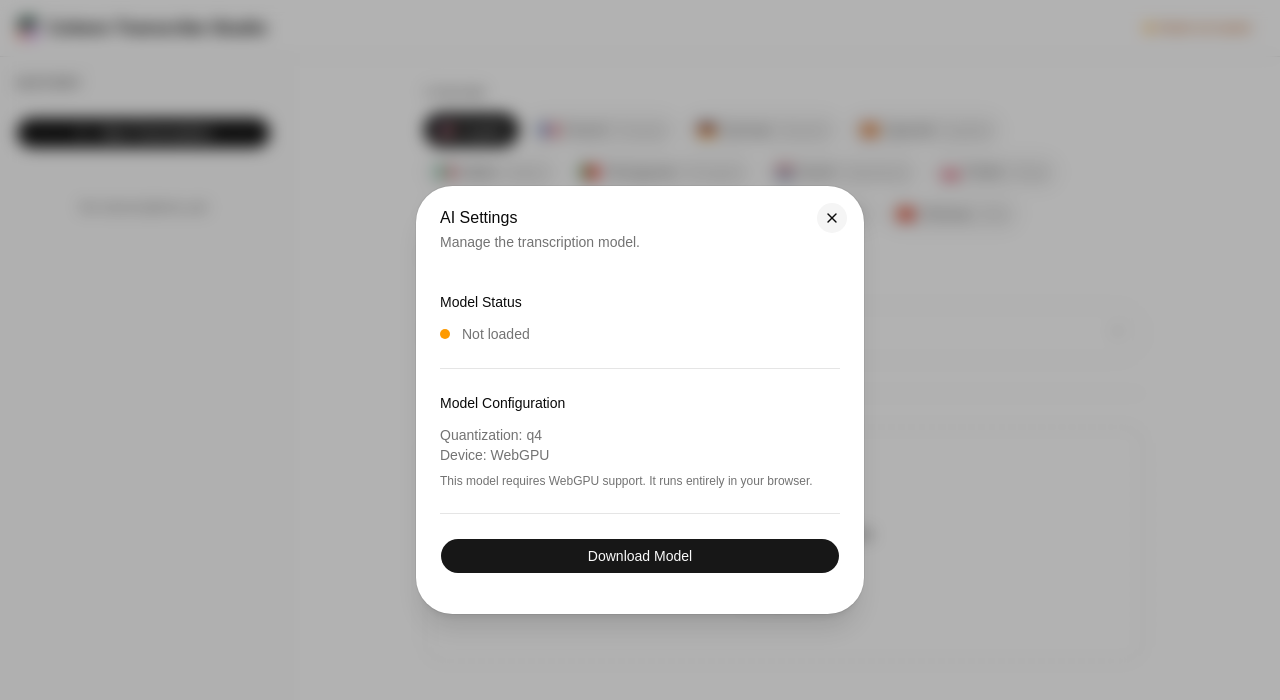
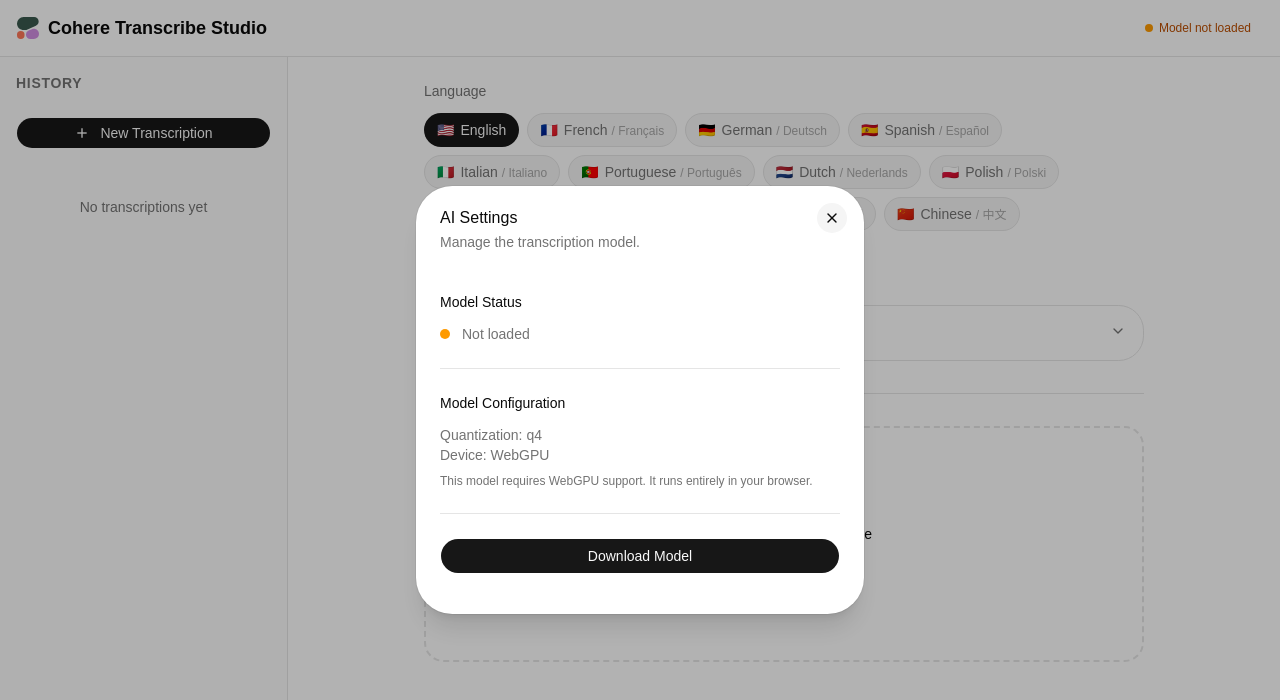
Before and after one commit to alpaim/cohere-transcribe-web-studio, a React (Vite) app: page / in a window 1280 px wide. Both pictures are taken after a click on the button "Model not loaded". Shown: the top 700 px of the page. Built offline with nearby package versions, Linux system fonts and the light colour scheme.

Commit message:
fix: laggy modal animations

```diff
--- a/src/components/ui/dialog.tsx
+++ b/src/components/ui/dialog.tsx
@@ -37,7 +37,7 @@
         <DialogPrimitive.Overlay
             data-slot="dialog-overlay"
             className={cn(
-                "fixed inset-0 isolate z-50 bg-black/30 duration-100 supports-backdrop-filter:backdrop-blur-sm data-open:animate-in data-open:fade-in-0 data-closed:animate-out data-closed:fade-out-0",
+                "fixed inset-0 isolate z-50 bg-black/30 data-open:animate-in data-open:fade-in-0 data-closed:animate-out data-closed:fade-out-0",
                 className,
             )}
             {...props}
@@ -59,7 +59,7 @@
             <DialogPrimitive.Content
                 data-slot="dialog-content"
                 className={cn(
-                    "fixed top-1/2 left-1/2 z-50 grid w-full max-w-[calc(100%-2rem)] -translate-x-1/2 -translate-y-1/2 gap-6 rounded-4xl bg-popover p-6 text-sm text-popover-foreground shadow-xl ring-1 ring-foreground/5 duration-100 outline-none sm:max-w-md dark:ring-foreground/10 data-open:animate-in data-open:fade-in-0 data-open:zoom-in-95 data-closed:animate-out data-closed:fade-out-0 data-closed:zoom-out-95",
+                    "fixed top-1/2 left-1/2 z-50 grid w-full max-w-[calc(100%-2rem)] -translate-x-1/2 -translate-y-1/2 gap-6 rounded-4xl bg-popover p-6 text-sm text-popover-foreground shadow-xl ring-1 ring-foreground/5 outline-none sm:max-w-md dark:ring-foreground/10 data-open:animate-in data-open:fade-in-0 data-closed:animate-out data-closed:fade-out-0",
                     className,
                 )}
                 {...props}
--- a/src/components/ui/sheet.tsx
+++ b/src/components/ui/sheet.tsx
@@ -35,7 +35,7 @@
         <SheetPrimitive.Overlay
             data-slot="sheet-overlay"
             className={cn(
-                "fixed inset-0 z-50 bg-black/30 duration-100 supports-backdrop-filter:backdrop-blur-sm data-open:animate-in data-open:fade-in-0 data-closed:animate-out data-closed:fade-out-0",
+                "fixed inset-0 z-50 bg-black/30 data-open:animate-in data-open:fade-in-0 data-closed:animate-out data-closed:fade-out-0",
                 className,
             )}
             {...props}
```
